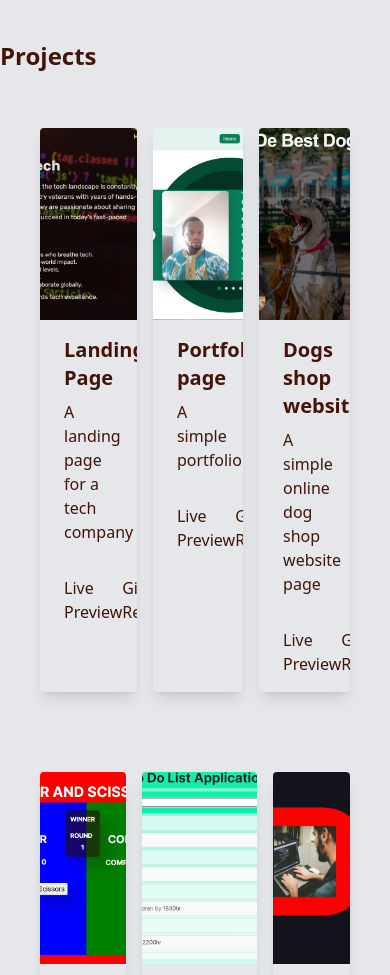
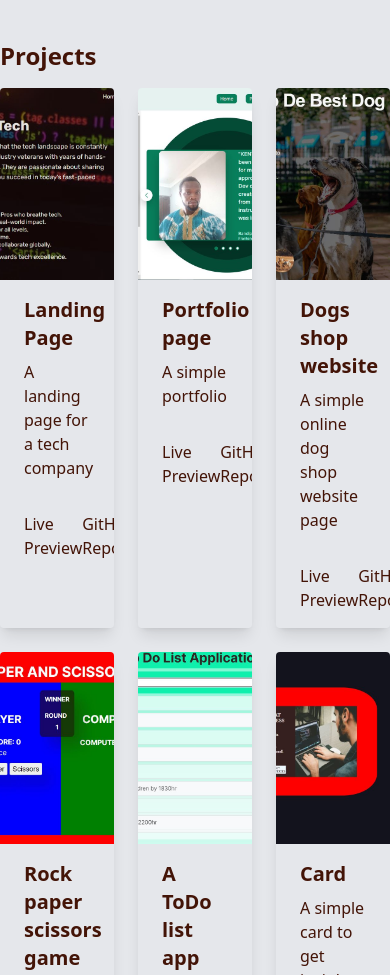
Before and after one commit to KBandipo/A-One-Page-Portfolio-with-HTML-and-Tailwind, a website: page src/index.html in a window 390 px wide. Shown: the part 1120-2095 px from the top of the page. Drawn offline with Linux system fonts and the light colour scheme; files whose address does not match are found by name.

Commit message:
Change project section display from flex to grid

```diff
--- a/src/index.html
+++ b/src/index.html
@@ -146,11 +146,12 @@
     <section id="projects" class="bg-gray-200 py-16">
       <div class="container mx-auto">
         <h2 class="mb-4 text-2xl font-bold text-orange-950">Projects</h2>
-        <!-- Proj1-->
-        <div class="flex space-x-4 p-10">
+        <!-- Proj Section 1 -->
+        <div class="grid grid-cols-3 gap-x-6 gap-y-6">
+          <!--card1-->
           <div class="max-w-sm overflow-hidden rounded shadow-lg">
             <img
-              src="./Resources/images/landing page.JPG"
+              src="./src/Resources/images/landing page.JPG"
               alt="Landing page image"
               class="h-48 w-full object-cover"
             />
@@ -173,10 +174,10 @@
               >
             </div>
           </div>
-          <!--cards-->
+          <!--card2-->
           <div class="max-w-sm overflow-hidden rounded shadow-lg">
             <img
-              src="./Resources/images/new portfolio.JPG"
+              src="./src/Resources/images/new portfolio.JPG"
               alt="Portfolio image"
               class="h-48 w-full object-cover"
             />
@@ -199,10 +200,10 @@
               >
             </div>
           </div>
-          <!--cards-->
+          <!--card3-->
           <div class="max-w-sm overflow-hidden rounded shadow-lg">
             <img
-              src="./Resources/images/dogs image.JPG"
+              src="./src/Resources/images/dogs image.JPG"
               alt="Dogs' image"
               class="h-48 w-full object-cover"
             />
@@ -227,12 +228,10 @@
               >
             </div>
           </div>
-        </div>
-        <!-- proj2 -->
-        <div class="flex space-x-4 p-10">
+          <!--card4-->
           <div class="max-w-sm overflow-hidden rounded shadow-lg">
             <img
-              src="./Resources/images/Rock paper scissors game image.JPG"
+              src="./src/Resources/images/Rock paper scissors game image.JPG"
               alt="Rock paper scissors game image"
               class="h-48 w-full object-cover"
             />
@@ -257,10 +256,10 @@
               >
             </div>
           </div>
-          <!-- cards-->
+          <!-- card5-->
           <div class="max-w-sm overflow-hidden rounded shadow-lg">
             <img
-              src="./Resources/images/ToDo list app image.JPG"
+              src="./src/Resources/images/ToDo list app image.JPG"
               alt="ToDo list app image"
               class="h-48 w-full object-cover"
             />
@@ -286,10 +285,10 @@
               >
             </div>
           </div>
-          <!-- cards-->
+          <!-- card6-->
           <div class="max-w-sm overflow-hidden rounded shadow-lg">
             <img
-              src="./Resources/images/new card.JPG"
+              src="./src/Resources/images/new card.JPG"
               alt="Card image"
               class="h-48 w-full object-cover"
             />
@@ -312,12 +311,10 @@
               >
             </div>
           </div>
-        </div>
-        <!-- proj3 -->
-        <div class="flex space-x-4 p-10">
+          <!--card7-->
           <div class="max-w-sm overflow-hidden rounded shadow-lg">
             <img
-              src="./Resources/images/Footwear sales.JPG"
+              src="./src/Resources/images/Footwear sales.JPG"
               alt="Footwear sales image"
               class="h-48 w-full object-cover"
             />
@@ -340,10 +337,10 @@
               >
             </div>
           </div>
-          <!--cards-->
+          <!--card8-->
           <div class="max-w-sm overflow-hidden rounded shadow-lg">
             <img
-              src="./Resources/images/A one page Portfolio.JPG"
+              src="./src/Resources/images/A one page Portfolio.JPG"
               alt="A one page Portfolio image"
               class="h-48 w-full object-cover"
             />
@@ -366,10 +363,10 @@
               >
             </div>
           </div>
-          <!--cards-->
+          <!--card9-->
           <div class="max-w-sm overflow-hidden rounded shadow-lg">
             <img
-              src="./Resources/images/Naira and Dollar Currency converter app image.JPG"
+              src="./src/Resources/images/Naira and Dollar Currency converter app image.JPG"
               alt="Naira and Dollar Currency converter image page"
               class="h-48 w-full object-cover"
             />
```
Also changed, not shown: index.html (+8 -14 lines), dist/output.css.
